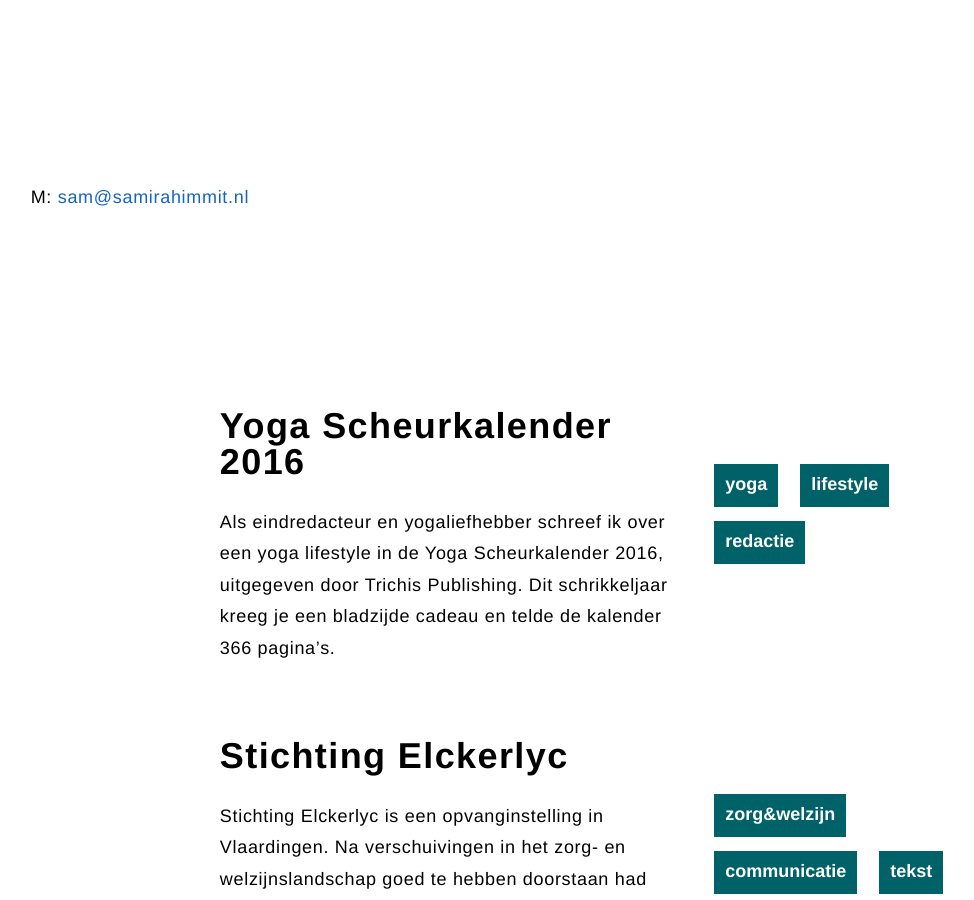
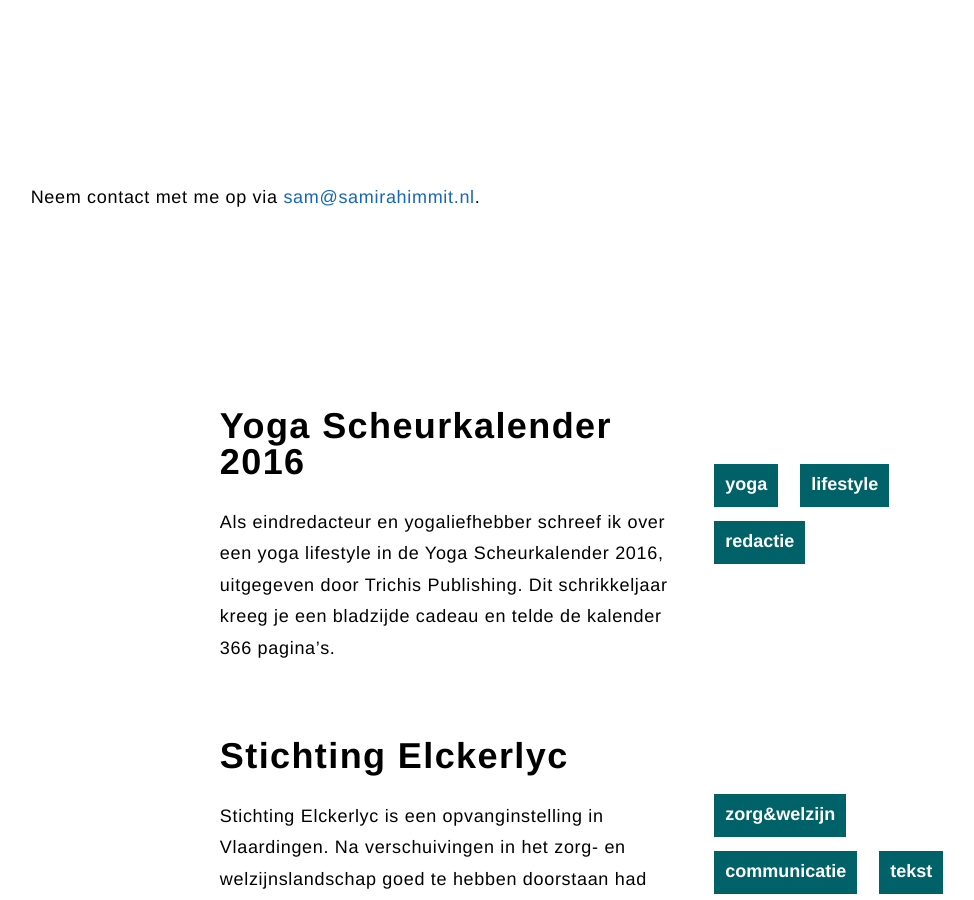
Before and after one commit to samirahimmit/samirahimmit.github.io, a Jekyll site: the page built from index.md, in a window 1280 px wide and 900 px high, scrolled down 985 px. Shown: the whole window, without its empty margins (128-1102 px from the left). Built offline with Jekyll 4.4.1, drawn with Linux system fonts in a browser that asks for light colours.

Commit message:
Update 02-contact.md

```diff
--- a/content/02-contact.md
+++ b/content/02-contact.md
@@ -1 +1 @@
-M: [sam@samirahimmit.nl](mailto:sam@samirahimmit.nl)
+Neem contact met me op via [sam@samirahimmit.nl](mailto:sam@samirahimmit.nl).
```
